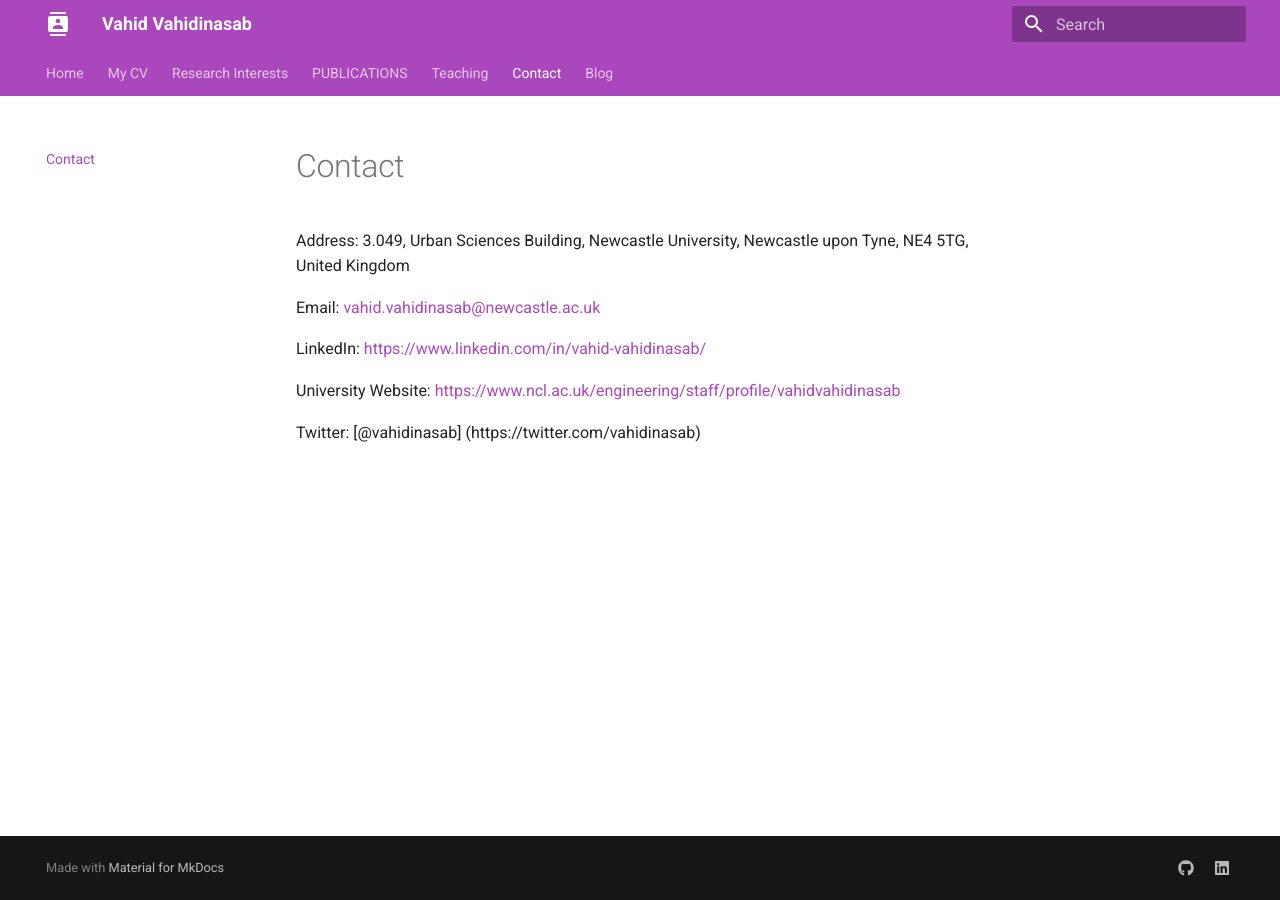
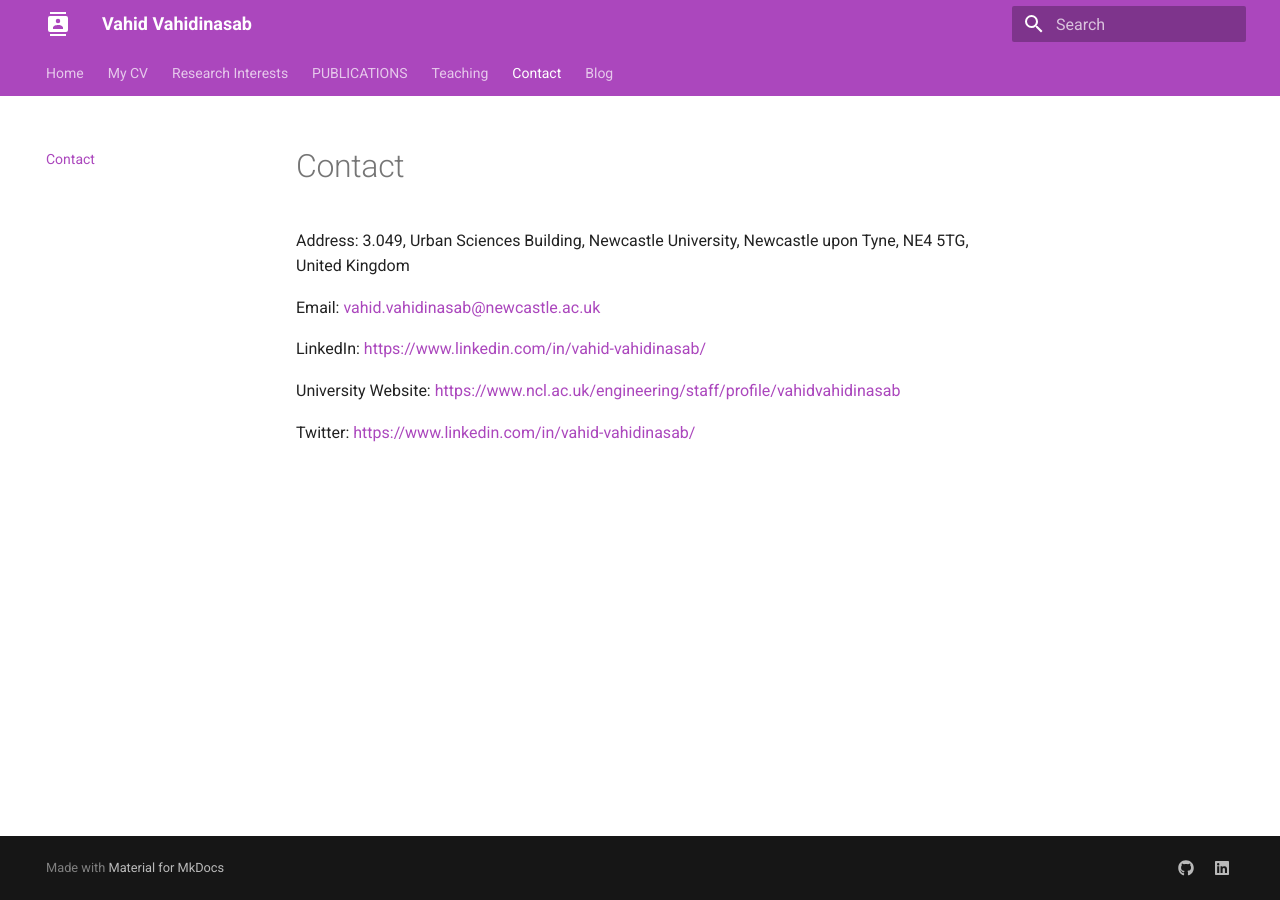
Before and after one commit to vahidinasab/vahidinasab.github.io, an MkDocs documentation site: the page built from docs/contact.md, in a window 1280 px wide. Built offline with MkDocs 1.6.1 and Material for MkDocs 9.7.7, drawn with Linux system fonts in a browser that asks for light colours.

Commit message:
Update contact.md

```diff
--- a/docs/contact.md
+++ b/docs/contact.md
@@ -8,4 +8,4 @@ LinkedIn: [https://www.linkedin.com/in/vahid-vahidinasab/](https://www.linkedin.
 
 University Website: [https://www.ncl.ac.uk/engineering/staff/profile/vahidvahidinasab](https://www.ncl.ac.uk/engineering/staff/profile/vahidvahidinasab)
 
-Twitter: [@vahidinasab] (https://twitter.com/vahidinasab)
+Twitter: [https://www.linkedin.com/in/vahid-vahidinasab/](https://twitter.com/vahidinasab)
```
